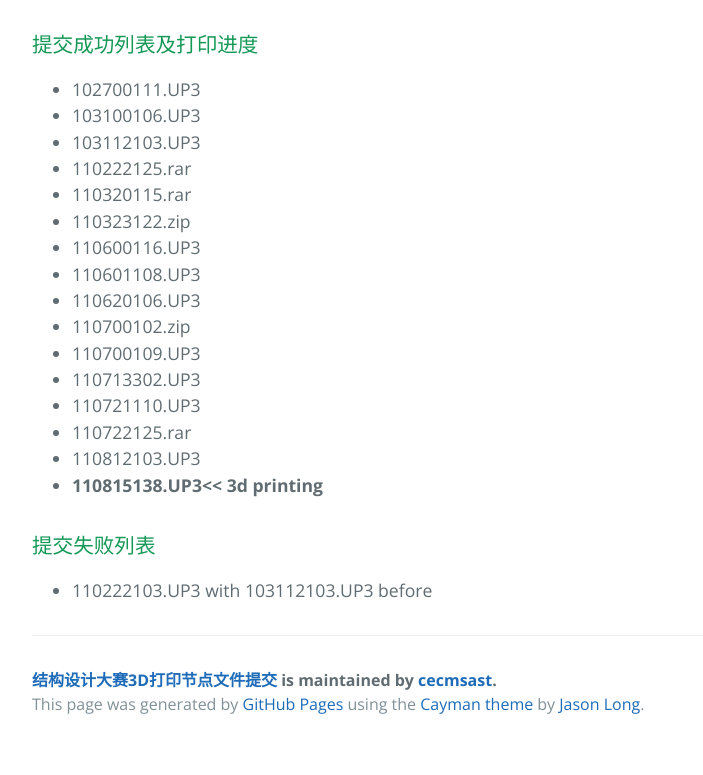
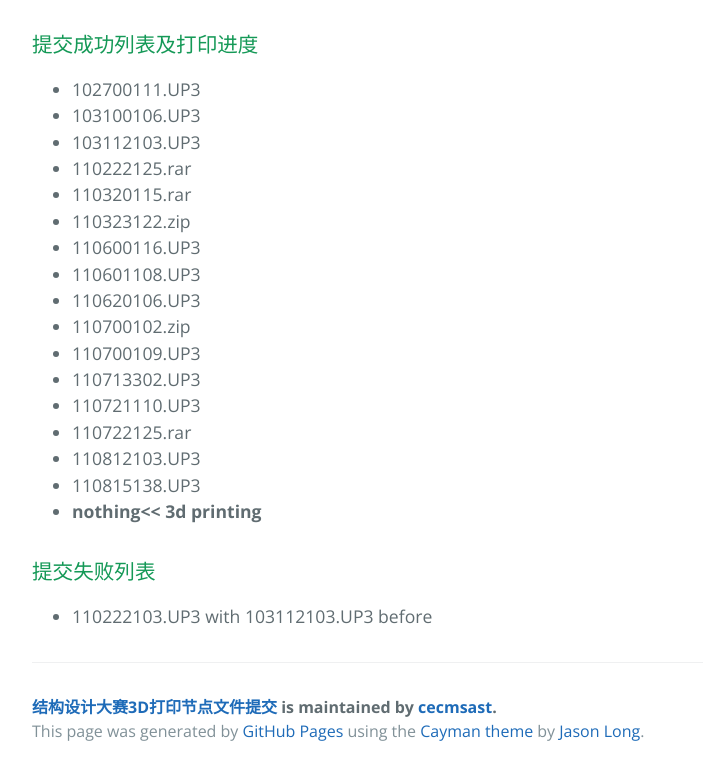
Before and after one commit to cecmsast/cecmsast, a plain HTML site: page index.html in a window 1280 px wide. Shown: the part 994-1769 px from the top of the page, without its empty margins (192-895 px from the left). Before the commit the page ends 1742 px from the top, so only its background shows below. Drawn offline with nearby package versions, Linux system fonts and the light colour scheme.

```diff
--- a/index.html
+++ b/index.html
@@ -65,7 +65,8 @@
 <li>110721110.UP3</li>
 <li>110722125.rar</li>
 <li>110812103.UP3</li>
-<li><strong>110815138.UP3&lt;&lt; 3d printing</strong></li>
+<li>110815138.UP3</li>
+<li><strong>nothing&lt;&lt; 3d printing</strong></li>
 </ul>
 
 <h3>
--- a/params.json
+++ b/params.json
@@ -1 +1 @@
-{"name":"结构设计大赛3D打印节点文件提交","tagline":"土木科协出品","body":"###21届结构设计大赛3D打印文件提交方法\r\n将节点up文件以附件形式发送至科协公邮cecmsast2015@163.com\r\n\r\n文件命名为“abcdefghi.up”格式或“abcdefghi.rar”，其中\r\n- ab对应邮件发送时刻的两位数月份\r\n- cd对应邮件发送时刻的两位数日期\r\n- ef对应邮件发送时刻的24时制两位数小时数\r\n- g对应参赛组类型（专业组=1，新生组=2，外系组=3）\r\n- hi对应参赛组两位数字编号\r\n\r\n例如\r\n- 专业组Z03组在11月03日08点24分提交的文件应当命名为110308103.up\r\n- 新生组X33组在10月17日23点45分提交的文件应当命名为101723233.up\r\n- 外系组W06组在10月24日09点22分提交的文件应当命名为102409306.up\r\n\r\n组委会将会核实文件命名与邮件到达公邮邮箱的时间，对可能文件命名中小时数ef可能存在的小误差（1小时及以内）对文件名进行调整，其他文件命名不规范视为参赛者未按命名格式对提交文件进行命名，不予接收，也不通知提交无效。\r\n\r\n组委会会对接受的文件进行检校，核对该组距上次提交打印文件时间间隔是否大于比赛要求的4天，小于4天的将提交失败，并公示在本页告知。满足要求将提交成功加入本页的提交成功列表。\r\n\r\n###提交成功列表及打印进度\r\n- 102700111.UP3\r\n- 103100106.UP3 \r\n- 103112103.UP3\r\n- 110222125.rar\r\n- 110320115.rar\r\n- 110323122.zip\r\n- 110600116.UP3\r\n- 110601108.UP3\r\n- 110620106.UP3\r\n- 110700102.zip\r\n- 110700109.UP3\r\n- 110713302.UP3\r\n- 110721110.UP3\r\n- 110722125.rar\r\n- 110812103.UP3\r\n- **110815138.UP3<< 3d printing**\r\n\r\n###提交失败列表\r\n- 110222103.UP3 with 103112103.UP3 before\r\n\r\n","google":"","note":"Don't delete this file! It's used internally to help with page regeneration."}
+{"name":"结构设计大赛3D打印节点文件提交","tagline":"土木科协出品","body":"###21届结构设计大赛3D打印文件提交方法\r\n将节点up文件以附件形式发送至科协公邮cecmsast2015@163.com\r\n\r\n文件命名为“abcdefghi.up”格式或“abcdefghi.rar”，其中\r\n- ab对应邮件发送时刻的两位数月份\r\n- cd对应邮件发送时刻的两位数日期\r\n- ef对应邮件发送时刻的24时制两位数小时数\r\n- g对应参赛组类型（专业组=1，新生组=2，外系组=3）\r\n- hi对应参赛组两位数字编号\r\n\r\n例如\r\n- 专业组Z03组在11月03日08点24分提交的文件应当命名为110308103.up\r\n- 新生组X33组在10月17日23点45分提交的文件应当命名为101723233.up\r\n- 外系组W06组在10月24日09点22分提交的文件应当命名为102409306.up\r\n\r\n组委会将会核实文件命名与邮件到达公邮邮箱的时间，对可能文件命名中小时数ef可能存在的小误差（1小时及以内）对文件名进行调整，其他文件命名不规范视为参赛者未按命名格式对提交文件进行命名，不予接收，也不通知提交无效。\r\n\r\n组委会会对接受的文件进行检校，核对该组距上次提交打印文件时间间隔是否大于比赛要求的4天，小于4天的将提交失败，并公示在本页告知。满足要求将提交成功加入本页的提交成功列表。\r\n\r\n###提交成功列表及打印进度\r\n- 102700111.UP3\r\n- 103100106.UP3 \r\n- 103112103.UP3\r\n- 110222125.rar\r\n- 110320115.rar\r\n- 110323122.zip\r\n- 110600116.UP3\r\n- 110601108.UP3\r\n- 110620106.UP3\r\n- 110700102.zip\r\n- 110700109.UP3\r\n- 110713302.UP3\r\n- 110721110.UP3\r\n- 110722125.rar\r\n- 110812103.UP3\r\n- 110815138.UP3\r\n- **nothing<< 3d printing**\r\n\r\n###提交失败列表\r\n- 110222103.UP3 with 103112103.UP3 before\r\n\r\n","google":"","note":"Don't delete this file! It's used internally to help with page regeneration."}
```
